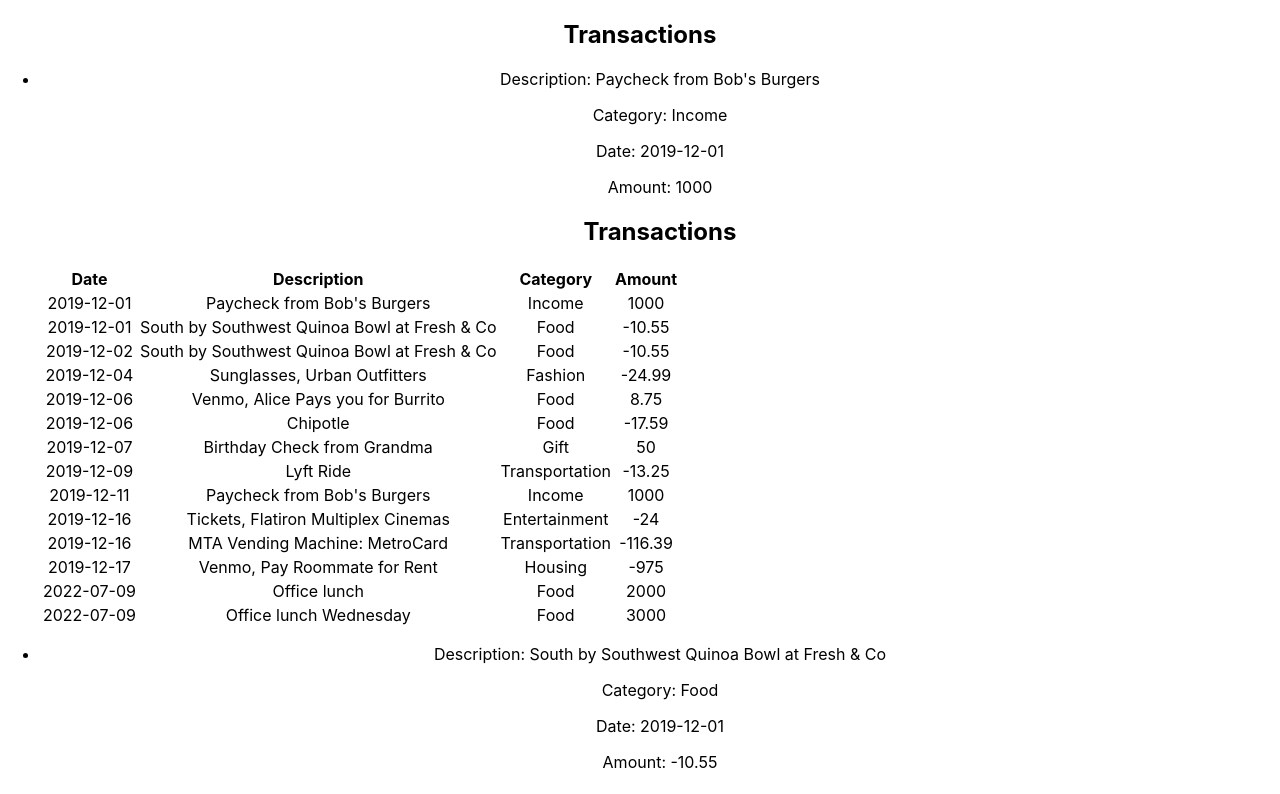
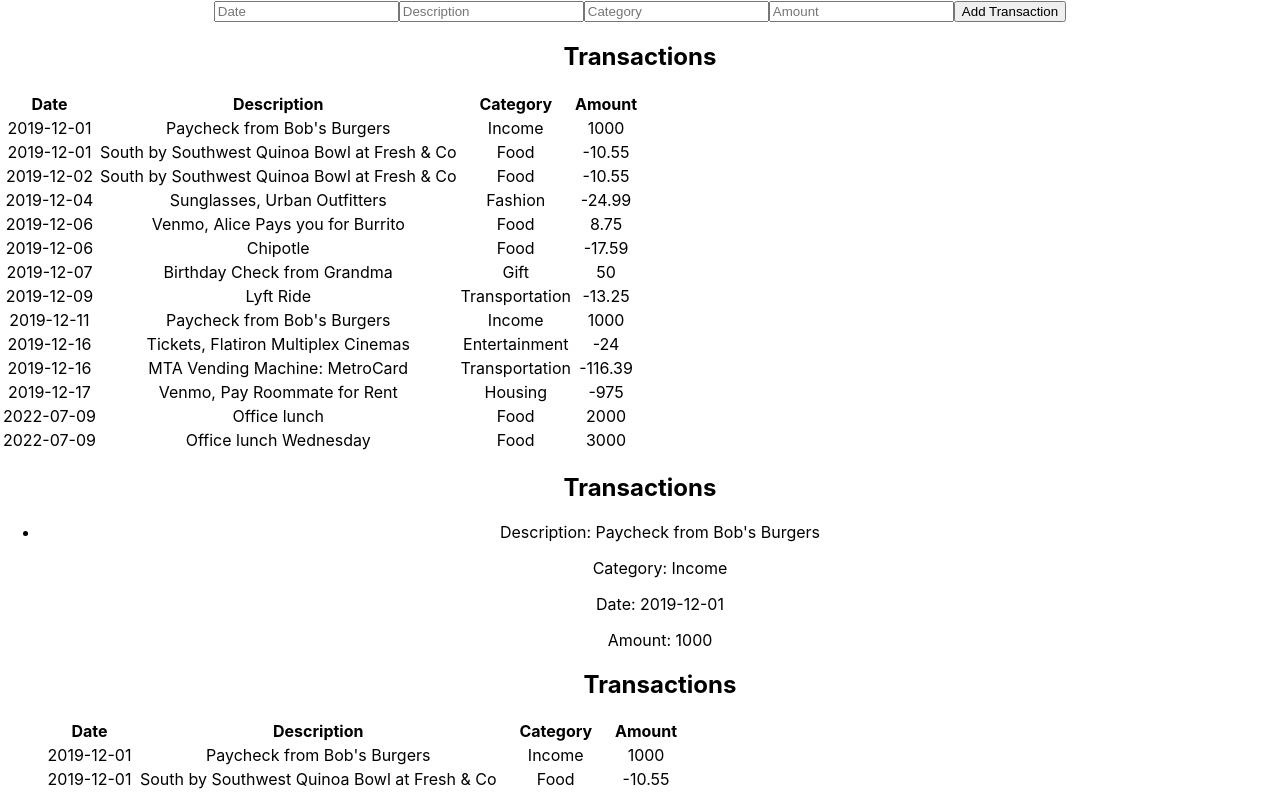
Before and after one commit to Njugunasam/p2w1CodeChallenge, a React (Create React App) app: page / in a window 1280 px wide. Shown: the top 794 px of the page. Built offline with nearby package versions, Linux system fonts and the light colour scheme; data requests are answered from the project's data file.

Commit message:
created a searchBar.j file

```diff
--- a/src/App.js
+++ b/src/App.js
@@ -1,9 +1,14 @@
 import './App.css';
 import React, { useState, useEffect } from "react";
-import TransactionTable from "./TransactionTable";
+import TransactionForm from './TransactionForm';
+import TransactionTable from './TransactionTable';
+
 
 function App() {
-  const [transactions, setTransactions] = useState([]); // Declare and initialize state variable
+  const [transactions, setTransactions] = useState([]);
+  const addTransaction = (newTransaction) => {
+    setTransactions((prevTransactions) => [...prevTransactions, newTransaction]);
+  };// Declare and initialize state variable
 
   useEffect(() => {
     fetch("http://localhost:3000/transactions")
@@ -13,7 +18,8 @@
 
   return (
     <div className="App">
-      {/* Display the fetched data */}
+      <TransactionForm addTransaction={addTransaction} />
+      <TransactionTable transactions={transactions} />
       <div>
         <h2>Transactions</h2>
         <ul>
```
Also changed, not shown: src/SearchBar.js (added).
